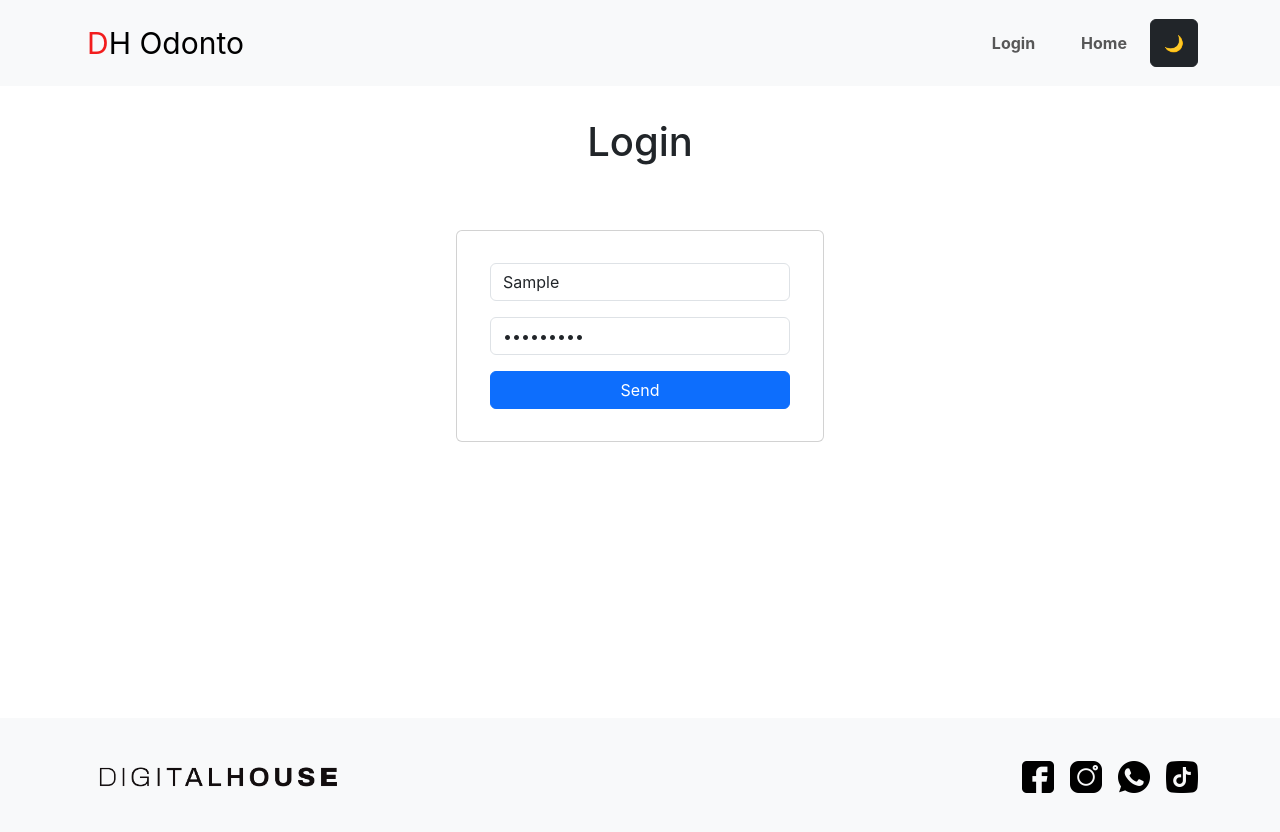
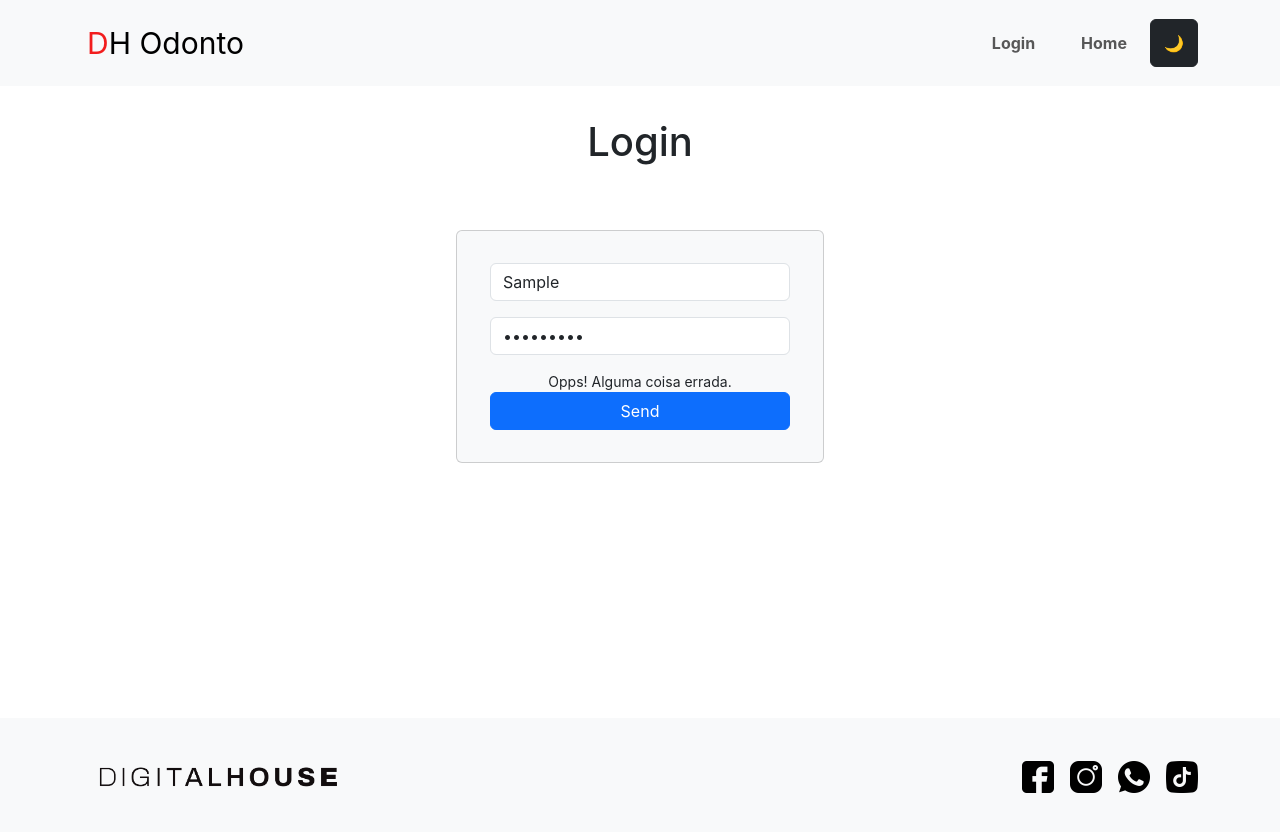
Before and after one commit to Git-LeAmaral/Checkpoint-II-Front-III, a React (Vite) app in the folder Checkpoint_II/: page /login in a window 1280 px wide. Both pictures are taken after typing "Sample", "Sample123" into the empty fields and a click on the button "Send". Shown: the top 832 px of the page. Built offline with nearby package versions, Linux system fonts and the light colour scheme; no server answers.

Commit message:
configurando autenticação da página login

```diff
--- a/Checkpoint_II/src/Components/LoginForm/LoginForm.jsx
+++ b/Checkpoint_II/src/Components/LoginForm/LoginForm.jsx
@@ -1,11 +1,19 @@
 
 import styles from "./Form.module.css";
+import { useContext, useState } from 'react';
+import { api } from '../../services/api';
+import { useNavigate } from 'react-router-dom';
+import { OdontoContext } from '../../contexts/OdontoContext';
 
 
 export const LoginForm = () => {
 
+  const [errorForm, setErrorForm] = useState(false);
+  const { darkMode, login } = useContext(OdontoContext);
+  const navigate = useNavigate();
 
-  const handleSubmit = (e) => {
+
+  const handleSubmit = async (e) => {
     //Nesse handlesubmit você deverá usar o preventDefault,
     //enviar os dados do formulário e enviá-los no corpo da requisição
     //para a rota da api que faz o login /auth
@@ -15,6 +23,30 @@ export const LoginForm = () => {
     //Lembre-se de usar um alerta para dizer se foi bem sucedido ou ocorreu um erro
     e.preventDefault();
 
+    const formData = new FormData(e.target);
+    const data = Object.fromEntries(formData);
+
+    try {
+      const response = await api.post('/auth',
+      {
+        username: data.login,
+        password: data.password,
+      }, {
+        headers: {
+          'Content-Type' : 'application/json',
+        },
+      });
+
+      if (response.status === 200) {
+        localStorage.setItem('token', response.data.token);
+        login();
+        navigate('/');
+      }
+    } catch (error) {
+      setErrorForm(true)
+      console.log(errorForm);
+      alert("Não foi possivel realizar seu login! \n Verifique seu usuário e senha e tente novamente.")}
+
   };
 
   return (
@@ -22,9 +54,9 @@ export const LoginForm = () => {
       {/* //Na linha seguinte deverá ser feito um teste se a aplicação
         // está em dark mode e deverá utilizar o css correto */}
       <div
-        className={`text-center card container ${styles.card}`}
+        className={`text-center card container ${styles.card} ${darkMode ? `light-card bg-light` : `dark-card bg-dark`}`}
       >
-        <div className={`card-body ${styles.CardBody}`}>
+        <div className={`card-body ${styles.CardBody} ${darkMode ? `light-card bg-light` : `dark-card bg-dark`} `}>
           <form onSubmit={handleSubmit}>
             <input
               className={`form-control ${styles.inputSpacing}`}
@@ -39,6 +71,7 @@ export const LoginForm = () => {
               type="password"
               required
             />
+            {errorForm ? (<small className={styles.error}>Opps! Alguma coisa errada.</small>) : (<></>)}
             <button className="btn btn-primary" type="submit">
               Send
             </button>
```
